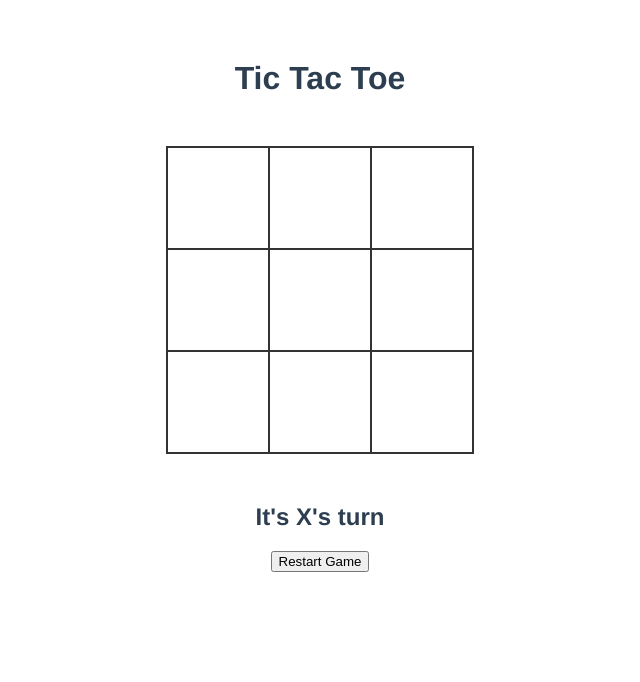
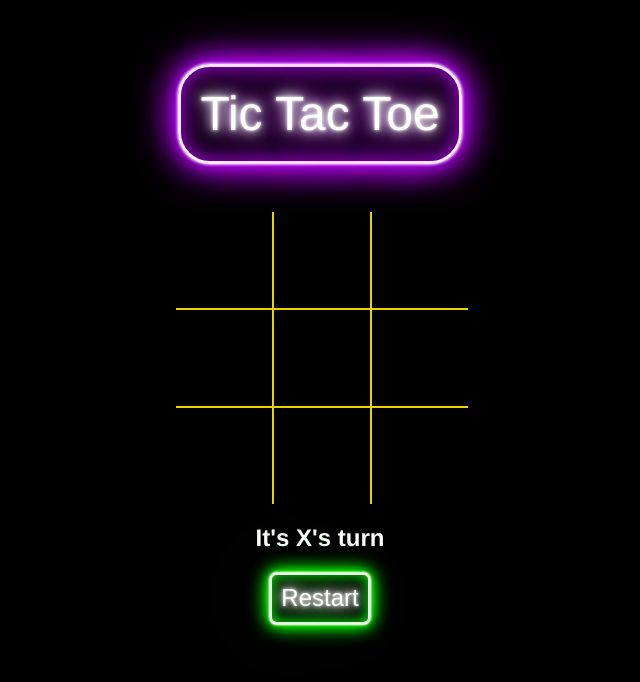
Before and after one commit to Khanos/Simple-Tic-Tac-Toe-Example, a Vue app: page / in a window 1280 px wide. Shown: the top 682 px of the page, without its empty margins (320-960 px from the left). Built offline with nearby package versions, Linux system fonts and the light colour scheme.

Commit message:
adding some neo vibes to it, some other logic

```diff
--- a/src/App.vue
+++ b/src/App.vue
@@ -50,13 +50,74 @@ export default {
 </script>
 
 <style>
+:root {
+  --main-bg-color: black;
+  --main-font-color: white;
+  --neon-off-center-color: #FFF;
+  --neon-blue-font-color: #0073e6;
+  --neon-red-font-color: #e62e00;
+  --neon-yellow-font-color: #e6d300;
+  --neon-purple-font-color: #bc13fe;
+  --neon-green-font-color: #22ff00;
+  --neon-blue-shadow:
+    0 0 5px var(--neon-off-center-color),
+    0 0 10px var(--neon-off-center-color),
+    0 0 15px var(--neon-blue-font-color),
+    0 0 20px var(--neon-blue-font-color),
+    0 0 25px var(--neon-blue-font-color),
+    0 0 30px var(--neon-blue-font-color),
+    0 0 35px var(--neon-blue-font-color);
+  --neon-red-shadow:
+    0 0 5px var(--neon-off-center-color),
+    0 0 10px var(--neon-off-center-color),
+    0 0 15px var(--neon-red-font-color),
+    0 0 20px var(--neon-red-font-color),
+    0 0 25px var(--neon-red-font-color),
+    0 0 30px var(--neon-red-font-color),
+    0 0 35px var(--neon-red-font-color);
+  --neon-yellow-shadow:
+    0 0 5px var(--neon-off-center-color),
+    0 0 10px var(--neon-off-center-color),
+    0 0 15px var(--neon-yellow-font-color),
+    0 0 20px var(--neon-yellow-font-color),
+    0 0 25px var(--neon-yellow-font-color),
+    0 0 30px var(--neon-yellow-font-color),
+    0 0 35px var(--neon-yellow-font-color);
+  --neon-purple-text-shadow:
+    0 0 7px var(--neon-off-center-color),
+    0 0 10px var(--neon-off-center-color),
+    0 0 21px var(--neon-off-center-color),
+    0 0 42px var(--neon-purple-font-color),
+    0 0 82px var(--neon-purple-font-color),
+    0 0 92px var(--neon-purple-font-color),
+    0 0 102px var(--neon-purple-font-color),
+    0 0 151px var(--neon-purple-font-color);
+  --neon-purple-box-shadow:
+    0 0 .2rem var(--neon-off-center-color),
+    0 0 .2rem var(--neon-off-center-color),
+    0 0 2rem var(--neon-purple-font-color),
+    0 0 0.8rem var(--neon-purple-font-color),
+    0 0 2.8rem var(--neon-purple-font-color),
+    inset 0 0 1.3rem var(--neon-purple-font-color);
+}
+html{
+  background: var(--main-bg-color);
+}
+.player-X {
+  color: var(--neon-blue-font-color);
+  text-shadow: var(--neon-blue-shadow);
+}
+.player-O {
+  color: var(--neon-red-font-color);
+  text-shadow: var(--neon-red-shadow);
+}
 #app {
   font-family: Avenir, Helvetica, Arial, sans-serif;
   -webkit-font-smoothing: antialiased;
   -moz-osx-font-smoothing: grayscale;
   text-align: center;
-  color: #2c3e50;
-  margin-top: 60px;
+  color: var(--main-font-color);
+  margin-top: 2rem;
 }
 section {
     text-align: center;
--- a/src/components/Board.vue
+++ b/src/components/Board.vue
@@ -1,7 +1,9 @@
 <template>
   <div class="board">
     <div class="game--container">
-        <div v-for="n in 9" :key="n" v-on:click="handleCellClick" :data-cell-index="n-1" class="cell"></div>
+        <div v-for="n in 9" :key="n" v-on:click="handleCellClick" :data-cell-index="n-1" class="cell" v-bind:style="handleCellStyle(n)">
+          <span :data-value-index="n-1" class="cell-value"></span>
+        </div>
     </div>
   </div>
 </template>
@@ -16,6 +18,22 @@ export default {
     currentPlayer: Object
   },
   methods: {
+    handleCellStyle: function(n){
+      return {
+        'border-top-color': [1,2,3].includes(n) ? 'transparent': 'var(--neon-yellow-font-color)',
+        'border-top-style': [1,2,3].includes(n) ? 'none': 'solid',
+        'border-top-width': [1,2,3].includes(n) ? '0px' : '1px',
+        'border-right-color': [3,6,9].includes(n) ? 'transparent': 'var(--neon-yellow-font-color)',
+        'border-right-style': [3,6,9].includes(n) ? 'none': 'solid',
+        'border-right-width': [3,6,9].includes(n) ? '0px' : '1px',
+        'border-bottom-color': [7,8,9].includes(n) ? 'transparent': 'var(--neon-yellow-font-color)',
+        'border-bottom-style': [7,8,9].includes(n) ? 'none': 'solid',
+        'border-bottom-width': [7,8,9].includes(n) ? '0px' : '1px',
+        'border-left-color': [1,4,7].includes(n) ? 'transparent': 'var(--neon-yellow-font-color)',
+        'border-left-style': [1,4,7].includes(n) ? 'none': 'solid',
+        'border-left-width': [1,4,7].includes(n) ? '0px' : '1px',
+      }
+    },
     handleCellClick: function(clickedCellEvent) {
       // Getting the clicked cell element
       const clickedCell = clickedCellEvent.target;
@@ -32,14 +50,17 @@ export default {
     handleCellPlayed: function(clickedCell, clickedCellIndex) {
       // Saving the CurrentPlayer into the gameState
       this.gameState[clickedCellIndex] = this.currentPlayer.value;
-      // Adding the value to the dom
-      clickedCell.innerHTML = this.currentPlayer.value;
+      // Adding the value and style to the dom
+      let span = clickedCell.firstElementChild;
+      span.classList.add(`player-${this.currentPlayer.value}`)
+      span.innerHTML = this.currentPlayer.value;
     },
     handleResultValidation: function () {
       // Comparing the current positions with the @winningConditions Array to check for @roundWon
       let roundWon = false;
+      let winCondition;
       for (let i = 0; i <= 7; i++) {
-        const winCondition = this.winningConditions[i];
+        winCondition = this.winningConditions[i];
         const a = this.gameState[winCondition[0]];
         const b = this.gameState[winCondition[1]];
         const c = this.gameState[winCondition[2]];
@@ -53,7 +74,7 @@ export default {
       }
 
       if (roundWon) {
-        this.gameStatus.value = 'finish';
+        this.handlePayerWin(winCondition);
         return;
       }
 
@@ -62,33 +83,53 @@ export default {
         this.gameStatus.value = 'draw';
         return;
       }
-
       this.handlePlayerChange();
+    },
+    handlePayerWin: function (winCondition) {
+      const winner = winCondition;
+      document.querySelectorAll('.cell-value').forEach(cell => {
+        cell.classList.add(winner.includes(Number(cell.getAttribute('data-value-index'))) ? 'winner' : 'looser');
+      });
+      document.querySelector('.game--status').classList.add(`player-${this.currentPlayer.value}`);
+      this.gameStatus.value = 'finish';
     },
     handlePlayerChange: function() {
       this.currentPlayer.value = this.currentPlayer.value === "X" ? "O" : "X";
     }
-  }
+  },
 }
 </script>
 
 <style>
+@keyframes blink-animation {
+  to {
+    visibility: hidden;
+  }
+}
+@-webkit-keyframes blink-animation {
+  to {
+    visibility: hidden;
+  }
+}
 .game--container {
     display: grid;
     grid-template-columns: repeat(3, auto);
-    width: 306px;
-    margin: 50px auto;
+    width: 18rem;
+    margin: 1rem auto;
 }
-
 .cell {
     font-family: "Permanent Marker", cursive;
-    width: 100px;
-    height: 100px;
-    box-shadow: 0 0 0 1px #333333;
-    border: 1px solid #333333;
+    width: 6rem;
+    height: 6rem;
     cursor: pointer;
-
     line-height: 100px;
-    font-size: 60px;
+    font-size: 5rem;
+}
+.winner {
+  animation: blink-animation 1s steps(5, start) infinite;
+  -webkit-animation: blink-animation 1s steps(5, start) infinite;
+}
+.looser {
+  opacity: 0.3;
 }
 </style>
--- a/src/components/Footer.vue
+++ b/src/components/Footer.vue
@@ -4,7 +4,7 @@
     <h2 v-if="gameStatus.value === 'playing'" class="game--status">It's {{ currentPlayer.value }}'s turn</h2>
     <h2 v-if="gameStatus.value === 'finish'" class="game--status">Player {{ currentPlayer.value }} has won!</h2>
     <h2 v-if="gameStatus.value === 'draw'" class="game--status">Game ended in a draw!</h2>
-    <button class="game--restart" v-on:click="handleRestartGame">Restart Game</button>
+    <button class="game--restart neon-button" v-on:click="handleRestartGame">Restart</button>
   </div>
 </template>
 
@@ -21,12 +21,71 @@ export default {
         this.currentPlayer.value = "X";
         this.gameStatus.value = 'playing';
         Object.assign(this.gameState, ["", "", "", "", "", "", "", "", ""]);
-        document.querySelectorAll('.cell').forEach(cell => cell.innerHTML = "");
+        document.querySelectorAll('.cell-value').forEach(cell => {
+          cell.innerHTML = "";
+          cell.className = "cell-value";
+        });
+        document.querySelector('.game--status').className = 'game--status';
     },
   }
 }
 </script>
 
 <style>
-
+.neon-button {
+  text-align: center;
+  font-weight: 400;
+  font-size: 1.5rem;
+  background: transparent;
+  animation: pulsate-green 1.5s infinite alternate;
+  border: 0.2rem solid #fff;
+  border-radius: 0.5rem;
+  padding: 0.4em;
+  color: #fff;
+  text-shadow:
+    0 0 7px #fff,
+    0 0 10px #fff,
+    0 0 21px #fff,
+    0 0 42px #22ff00,
+    0 0 82px #22ff00,
+    0 0 92px #22ff00,
+    0 0 102px #22ff00,
+    0 0 151px #22ff00;
+  box-shadow: 0 0 .1rem #fff,
+              0 0 .1rem #fff,
+              0 0 1rem #22ff00,
+              0 0 0.4rem #22ff00,
+              0 0 1.4rem #22ff00,
+              inset 0 0 .8rem #22ff00;
+}
+.neon-button:hover {
+    background-color: #22ff00;
+    color: #FFFFFF;
+    cursor: pointer;
+    border-color: transparent;
+}
+@keyframes pulsate-green {
+  100% {
+    text-shadow:
+      0 0 4px #fff,
+      0 0 11px #fff,
+      0 0 19px #fff,
+      0 0 40px #22ff00,
+      0 0 80px #22ff00,
+      0 0 90px #22ff00,
+      0 0 100px #22ff00,
+      0 0 150px #22ff00;
+  }
+  0% {
+    text-shadow:
+      0 0 2px #fff,
+      0 0 4px #fff,
+      0 0 6px #fff,
+      0 0 10px #22ff00,
+      0 0 45px #22ff00,
+      0 0 55px #22ff00,
+      0 0 70px #22ff00,
+      0 0 80px #22ff00;
+  }
+}
 </style>
--- a/src/components/Header.vue
+++ b/src/components/Header.vue
@@ -1,6 +1,6 @@
 <template>
   <div class="header">
-    <h1 class="game--title">Tic Tac Toe</h1>
+    <h1 class="game--title neonText">Tic Tac Toe</h1>
   </div>
 </template>
 
@@ -12,5 +12,48 @@ export default {
 </script>
 
 <style>
-
+.header{
+  display: flex;
+  justify-content: center;
+  align-items: center;
+}
+.neonText {
+  color: var(--main-font-color);
+  text-shadow: var(--neon-purple-text-shadow);
+}
+h1.game--title {
+  max-width: 17rem;
+  text-align: center;
+  font-weight: 400;
+  font-size: 3rem;
+  animation: pulsate-purple 1.5s infinite alternate;
+  border: 0.2rem solid var(--neon-off-center-color);
+  border-radius: 2rem;
+  padding: 0.4em;
+  box-shadow: var(--neon-purple-box-shadow)
+}
+@keyframes pulsate-purple {
+  100% {
+    text-shadow:
+      0 0 4px #fff,
+      0 0 11px #fff,
+      0 0 19px #fff,
+      0 0 40px #bc13fe,
+      0 0 80px #bc13fe,
+      0 0 90px #bc13fe,
+      0 0 100px #bc13fe,
+      0 0 150px #bc13fe;
+  }
+  0% {
+    text-shadow:
+      0 0 2px #fff,
+      0 0 4px #fff,
+      0 0 6px #fff,
+      0 0 10px #bc13fe,
+      0 0 45px #bc13fe,
+      0 0 55px #bc13fe,
+      0 0 70px #bc13fe,
+      0 0 80px #bc13fe;
+  }
+}
 </style>
```
